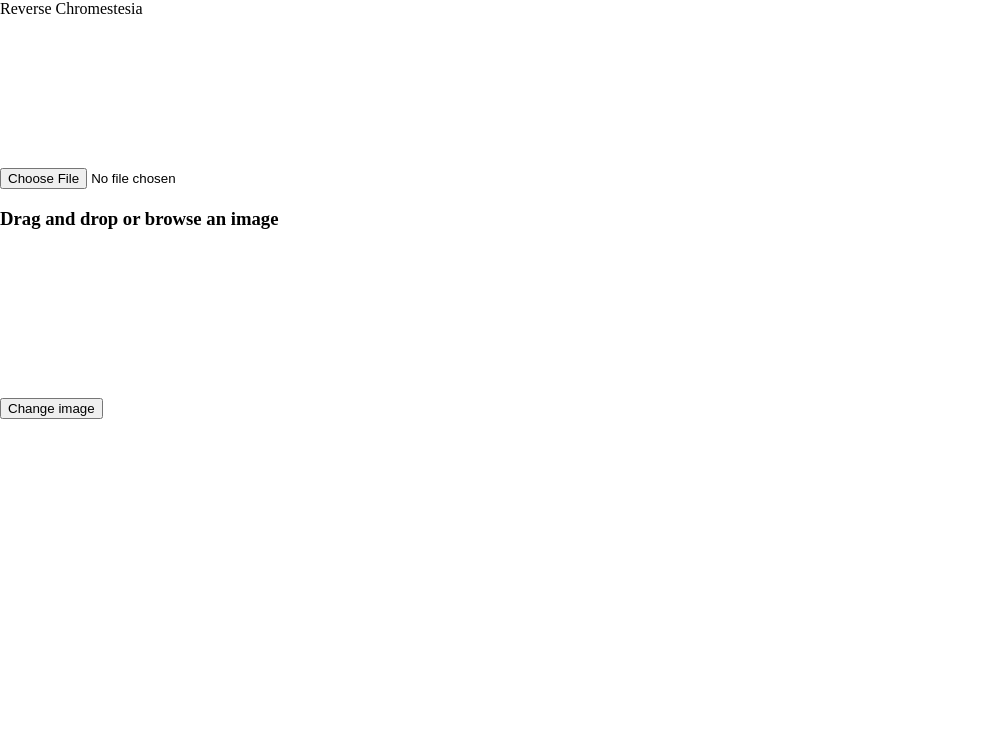
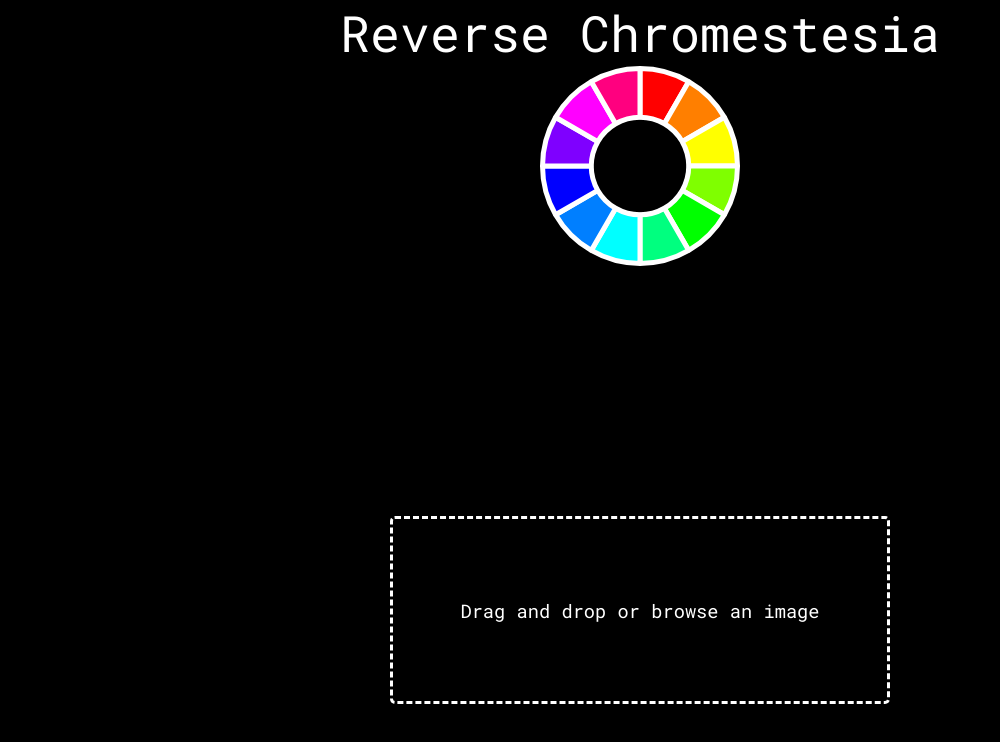
Before and after one commit to pilviosol/Progetto, a plain HTML site: page ReverseChromestesia.html in a window 1280 px wide. Shown: the whole page, without its empty margins (0-1000 px from the left). Drawn offline with nearby package versions, Linux system fonts and the light colour scheme.

Commit message:
name bug corrected

```diff
--- a/ReverseChromestesia.html
+++ b/ReverseChromestesia.html
@@ -1,6 +1,5 @@
-
 <head>
-    <link rel="stylesheet" href="test2.css">
+    <link rel="stylesheet" href="ReverseChromestesia.css">
     <script src="https://cdnjs.cloudflare.com/ajax/libs/Chart.js/2.4.0/Chart.min.js"></script>
     <!-- <script src="http://leeoniya.github.io/RgbQuant.js/src/rgbquant.js"></script> -->
     <script src="rgbquant.js"></script>
@@ -20,11 +19,11 @@
   </div>
 
   <div id="mode-visualizer"></div>
+
   <label id="quadriad-switch" class="switch" style="display: none">
     <input type="checkbox">
     <span class="slider"></span>
   </label>
-
   <script class="jsbin" src="https://ajax.googleapis.com/ajax/libs/jquery/1/jquery.min.js"></script>
 
   <div class="file-upload">
@@ -43,5 +42,5 @@
     </div>
   </div>
 
-  <script src="test2.js"></script>
+  <script src="ReverseChromestesia.js"></script>
 </body>
```
